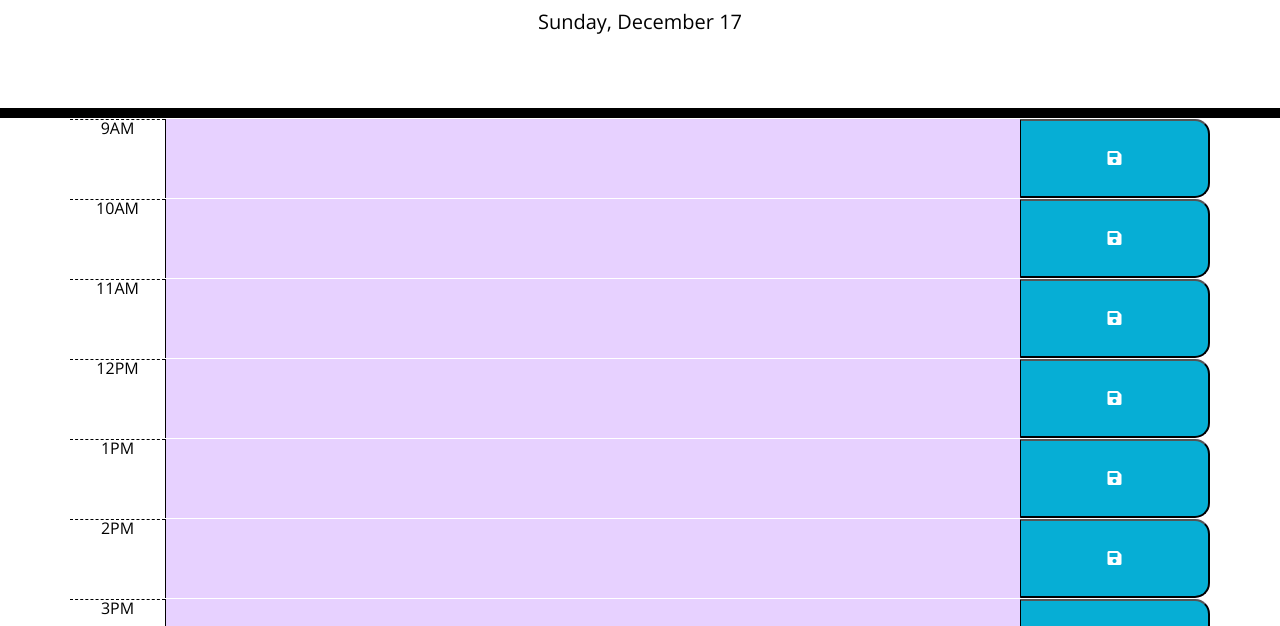
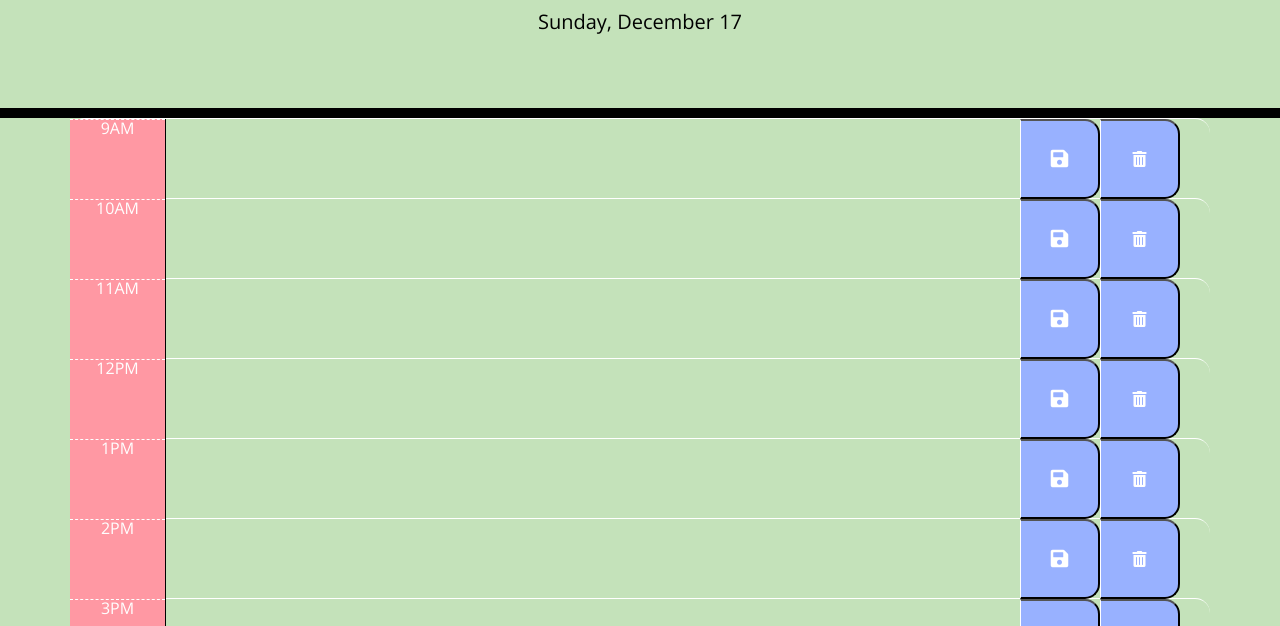
Before and after one commit to addy306/Daily-Planner-App, a plain HTML site: page index.html in a window 1280 px wide. Shown: the part 169-795 px from the top of the page. Drawn offline with nearby package versions, Linux system fonts and the light colour scheme.

Commit message:
Adding extra styles and features

```diff
--- a/script.js
+++ b/script.js
@@ -42,14 +42,23 @@ $(document).ready(function () {
           .html('<i class="fas fa-save"></i>');
         timeBlock.append(saveButton);
 
+         // Add save button
+         var deleteButton = $("<button>")
+         .addClass("col-2 deleteBtn")
+         .html('<i class="fas fa-trash-alt"></i>');
+       timeBlock.append(deleteButton);
+
         //Color-code each timeblock based on past, present, and future when the timeblock is viewed.
         // Apply past, present, or future class based on the current time
         if (hour < currentTime) {
-          timeBlock.addClass("past");
+          //timeBlock.addClass("past");
+          hourLabel.addClass("past");
         } else if (hour === currentTime) {
-          timeBlock.addClass("present");
+          //timeBlock.addClass("present");
+          hourLabel.addClass("present");
         } else {
-          timeBlock.addClass("future");
+          //timeBlock.addClass("future");
+          hourLabel.addClass("future");
         }
 
         container.append(timeBlock);
@@ -65,6 +74,13 @@ $(document).ready(function () {
       var hour = $(this).siblings(".description").data("hour");
       var text = $(this).siblings(".description").val();
 
-      saveToLocalStorage(hour, text); // save yo local storage
+      saveToLocalStorage(hour, text); // save to local storage
     });
+//delete button function
+    $(".deleteBtn").on("click", function () {
+        var hour = $(this).siblings(".description").data("hour");
+        var text = $(this).siblings(".description").val("");
+
+        saveToLocalStorage(hour, text); // save to local storage
+      });
   });
--- a/style.css
+++ b/style.css
@@ -2,6 +2,7 @@ body {
   font-family: 'Open Sans', sans-serif;
   font-size: 16px;
   line-height: 1;
+  background-color: #c4e2ba;
 }
 
 textarea {
@@ -40,11 +41,11 @@ header {
 .hour {
   background-color: #ffffff;
   color: #000000;
-  border-top: 1px dashed #000000;
+  border-top: 1px dashed #ffffff;
 }
 
 .past {
-  background-color: #e7d1ff;
+  background-color: #ff98a3;
   color: white;
 }
 
@@ -54,20 +55,26 @@ header {
 }
 
 .future {
-  background-color: #ff98a3;
+  background-color:  #00ff00;
   color: white;
 }
 
-.saveBtn {
-  border-left: 1px solid black;
+.saveBtn,.deleteBtn {
+  border-left: 1px solid white;
   border-top-right-radius: 15px;
   border-bottom-right-radius: 15px;
-  background-color: #06aed5;
+  background-color: #98b1ff;
   color: white;
+  height:80px;
+    width:80px;
+}
+.saveBtn:hover,.deleteBtn:hover {
+background-color: #e8e6af;
 }
 
+
 /* Enlarges disc icon on save button on hover */
- .saveBtn i.hover {
+ .saveBtn,.deleteBtn i.hover {
   font-size: 20px;
   transition: all 0.3s ease-in-out;
 }
@@ -82,11 +89,6 @@ header {
     padding: 10px; /* Adjusted padding for smaller screens */
   }
 
- /*  .time-block {
-    margin-bottom: 5px; /* Adjusted margin for smaller screens
-  } */
-
-
   .time-block {
     display: flex;
     margin-bottom: 5px;
@@ -98,8 +100,3 @@ header {
     height: auto; /* Adjusted height for smaller screens */
   }
 }
-
-.saveBtn i:hover {
-  font-size: 20px;
-  transition: all 0.3s ease-in-out;
-}
```
